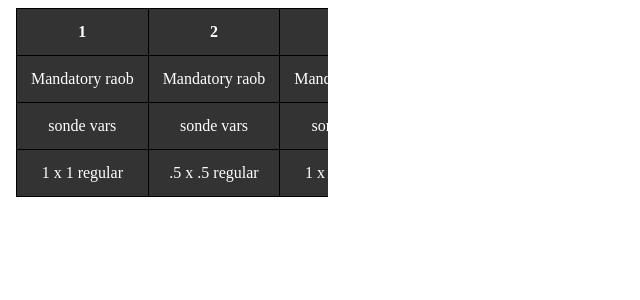
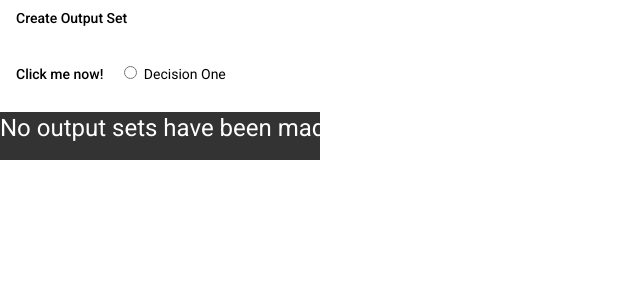
Before and after one commit to EricViscarra/PrepNep-Frontend, an Angular app: page / in a window 1280 px wide. Shown: the top 300 px of the page, without its empty margins (0-640 px from the left). Built offline with nearby package versions, Linux system fonts and the light colour scheme.

Commit message:
Angular Material Install

```diff
--- a/angular.json
+++ b/angular.json
@@ -28,6 +28,7 @@
               "src/assets"
             ],
             "styles": [
+              "./node_modules/@angular/material/prebuilt-themes/deeppurple-amber.css",
               "src/styles.scss"
             ],
             "scripts": []
@@ -93,6 +94,7 @@
               "src/assets"
             ],
             "styles": [
+              "./node_modules/@angular/material/prebuilt-themes/deeppurple-amber.css",
               "src/styles.scss"
             ],
             "scripts": []
@@ -124,6 +126,7 @@
           }
         }
       }
-    }},
+    }
+  },
   "defaultProject": "PrepNep-Frontend"
 }
--- a/package.json
+++ b/package.json
@@ -12,10 +12,12 @@
   "private": true,
   "dependencies": {
     "@angular/animations": "~8.2.3",
+    "@angular/cdk": "^9.1.3",
     "@angular/common": "~8.2.3",
     "@angular/compiler": "~8.2.3",
     "@angular/core": "~8.2.3",
     "@angular/forms": "~8.2.3",
+    "@angular/material": "^9.1.3",
     "@angular/platform-browser": "~8.2.3",
     "@angular/platform-browser-dynamic": "~8.2.3",
     "@angular/router": "~8.2.3",
--- a/src/app/app.component.html
+++ b/src/app/app.component.html
@@ -31,51 +31,70 @@ table, th, td {
   border-collapse: collapse;
 }
 
+table {
+  width: 100%;
+}
+
+span {
+  font-weight: bold;
+  background: lightgray;
+  padding: .3em .8em;
+  cursor: pointer;
+}
+
+h1 {
+  color: white;
+}
+
 </style>
 </head>
 <body>
+  <button mat-button (click)="addOutputSet()"> Create Output Set</button>
+  <br/>
+  <br/>
+  <button mat-button>Click me now!</button>
+
+  <input type="radio"> Decision One
+
+  <br/>
+  <br/>
 
   <div class="scrollmenu">
-  <table>
+    <table *ngIf="outputSets.length > 0; else noOutputSets">
       <tr>
-      <th>1</th>
-      <th>2</th>
-      <th>3</th>
-      <th>4</th>
-      <th>5</th>
-      <th>6</th>
-      <th>7</th>
+        <th> </th>
+        <td *ngFor="let outputSet of outputSets; let i = index">
+          {{i + 1}}
+        </td>
       </tr>
       <tr>
-      <td>Mandatory raob</td>
-      <td>Mandatory raob</td>
-      <td>Mandatory raob</td>
-      <td>Mandatory raob</td>
-      <td>Mandatory raob</td>
-      <td>Mandatory raob</td>
-      <td>Mandatory raob</td>
+        <td>Level</td>
+        <td *ngFor="let outputSet of outputSets">
+          {{outputSet[0]}}
+        </td>
       </tr>
       <tr>
-      <td>sonde vars</td>
-      <td>sonde vars</td>
-      <td>sonde vars</td>
-      <td>sonde vars</td>
-      <td>sonde vars</td>
-      <td>sonde vars</td>
-      <td>sonde vars</td>
+        <td>Var</td>
+        <td *ngFor="let outputSet of outputSets">
+          {{outputSet[1]}}
+        </td>
       </tr>
       <tr>
-      <td>1 x 1 regular</td>
-      <td>.5 x .5 regular</td>
-      <td>1 x 1 regular</td>
-      <td>.5 x .5 regular</td>
-      <td>1 x 1 regular</td>
-      <td>.5 x .5 regular</td>
-      <td>1 x 1 regular</td>
+        <td>Grid</td>
+        <td *ngFor="let outputSet of outputSets">
+          {{outputSet[2]}}
+        </td>
       </tr>
-
+      <tr>
+        <td>Time</td>
+        <td *ngFor="let outputSet of outputSets">
+          {{outputSet[3]}}
+        </td>
+      </tr>
     </table>
+    <ng-template #noOutputSets>
+      <h1> No output sets have been made yet! </h1>
+    </ng-template>
   </div>
-
 </body>
 </html>
--- a/src/app/app.component.ts
+++ b/src/app/app.component.ts
@@ -1,10 +1,27 @@
-import { Component } from '@angular/core';
+import { Component, OnInit } from '@angular/core';
 
 @Component({
   selector: 'app-root',
   templateUrl: './app.component.html',
   styleUrls: ['./app.component.scss']
 })
-export class AppComponent {
+export class AppComponent implements OnInit {
+
   title = 'PrepNep-Frontend';
+
+  outputSets : String[][] = [
+    //["Level set 1", "Var set 1", "Grid set 1", "Time set 1"]
+  ];
+
+
+
+  constructor() {
+  }
+
+  ngOnInit() {
+  }
+
+  addOutputSet() {
+    this.outputSets.push(["Mandatory raob", "sonde vars", "1 x 1 regular", "Time Set 1"])
+  }
 }
--- a/src/index.html
+++ b/src/index.html
@@ -6,8 +6,10 @@
   <base href="/">
   <meta name="viewport" content="width=device-width, initial-scale=1">
   <link rel="icon" type="image/x-icon" href="favicon.ico">
+  <link href="https://fonts.googleapis.com/css?family=Roboto:300,400,500&display=swap" rel="stylesheet">
+  <link href="https://fonts.googleapis.com/icon?family=Material+Icons" rel="stylesheet">
 </head>
-<body>
+<body class="mat-typography">
   <app-root></app-root>
 </body>
 </html>
--- a/src/styles.scss
+++ b/src/styles.scss
@@ -1 +1,4 @@
 /* You can add global styles to this file, and also import other style files */
+
+html, body { height: 100%; }
+body { margin: 0; font-family: Roboto, "Helvetica Neue", sans-serif; }
```
Also changed, not shown: src/app/app.module.ts (+6 -1 lines), 1 other file (tests, documents, lock files or other folders). Lines whose indentation alone changed are shown as unchanged.
